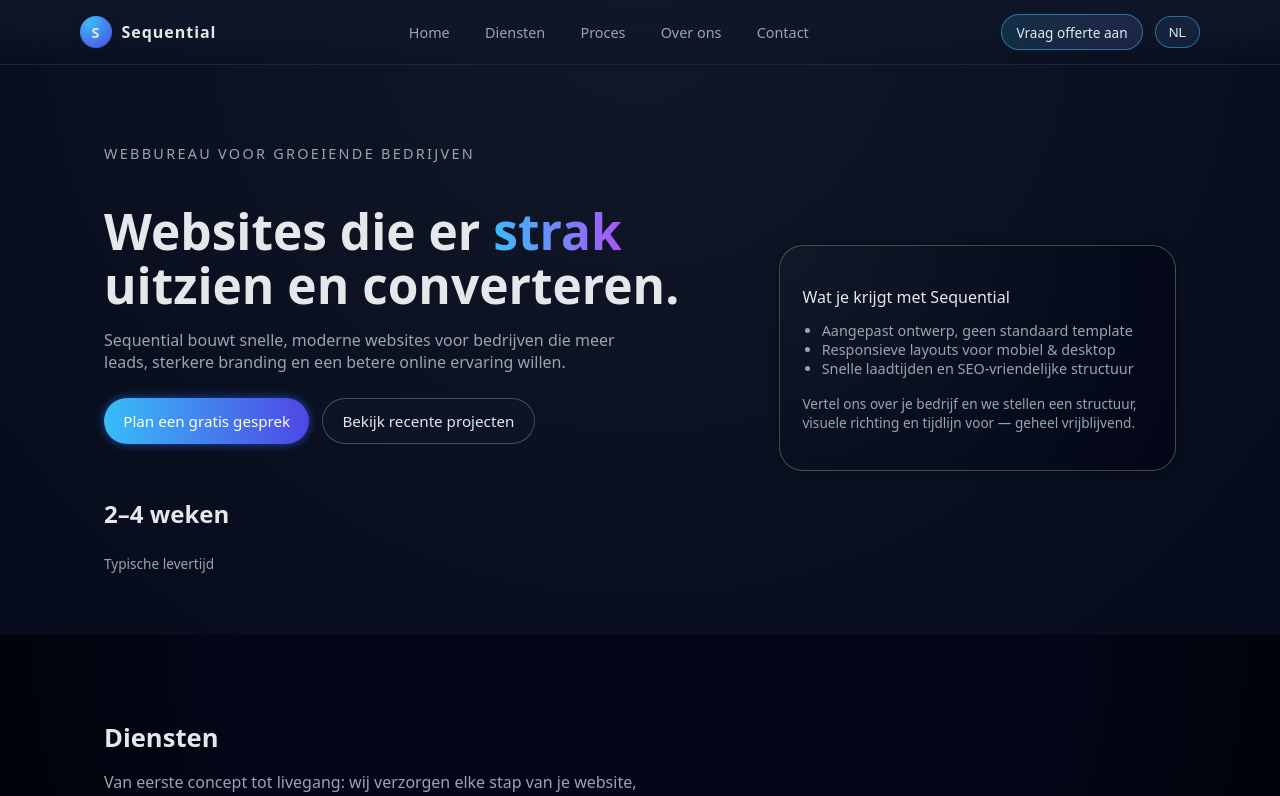
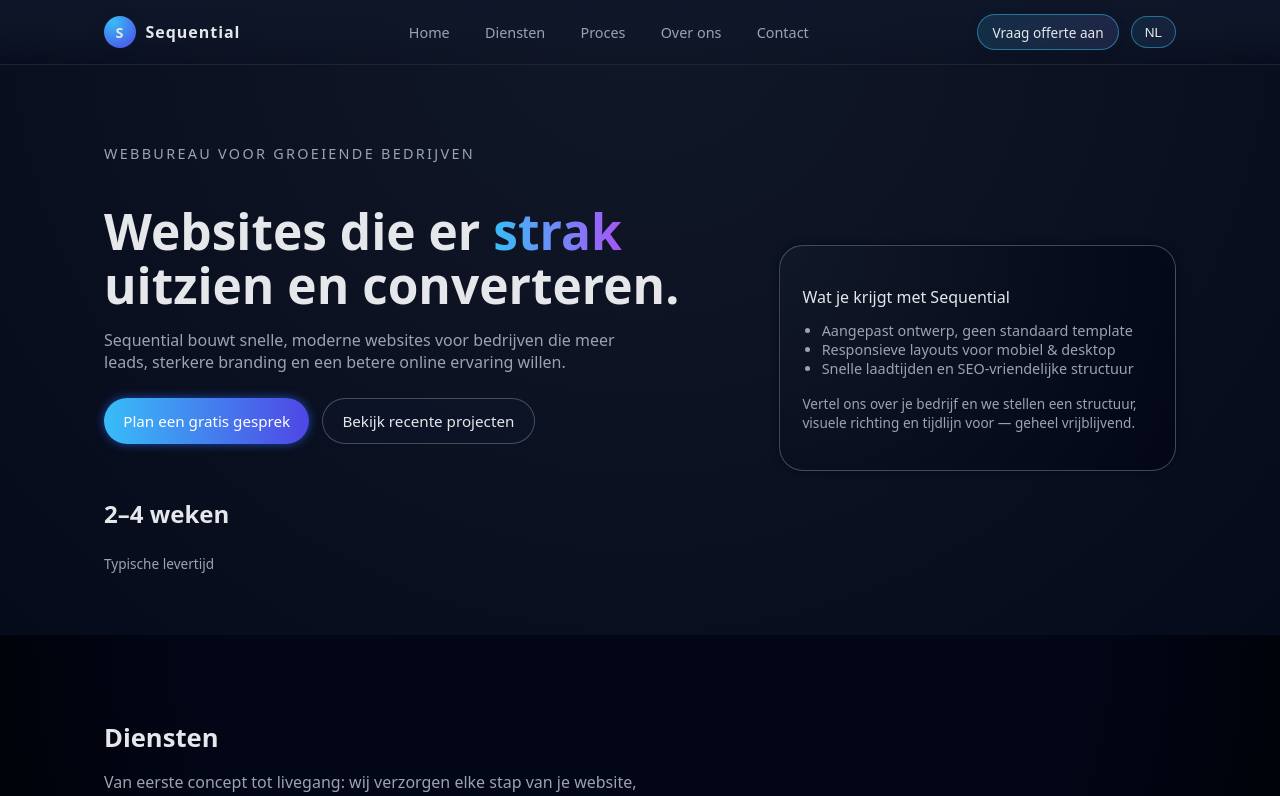
Before and after one commit to QXOonincx/Sequential, a React (Vite) app: page / in a window 1280 px wide. Shown: the top 796 px of the page. Built offline with nearby package versions, Linux system fonts and the light colour scheme.

Commit message:
nav bar beter

```diff
--- a/src/CSS/navbar.css
+++ b/src/CSS/navbar.css
@@ -18,7 +18,7 @@
   display: flex;
   align-items: center;
   justify-content: space-between;
-  padding: 0.9rem 0;
+  padding: 0.9rem 1.5rem;
   gap: 1.5rem;
 }
 
```
